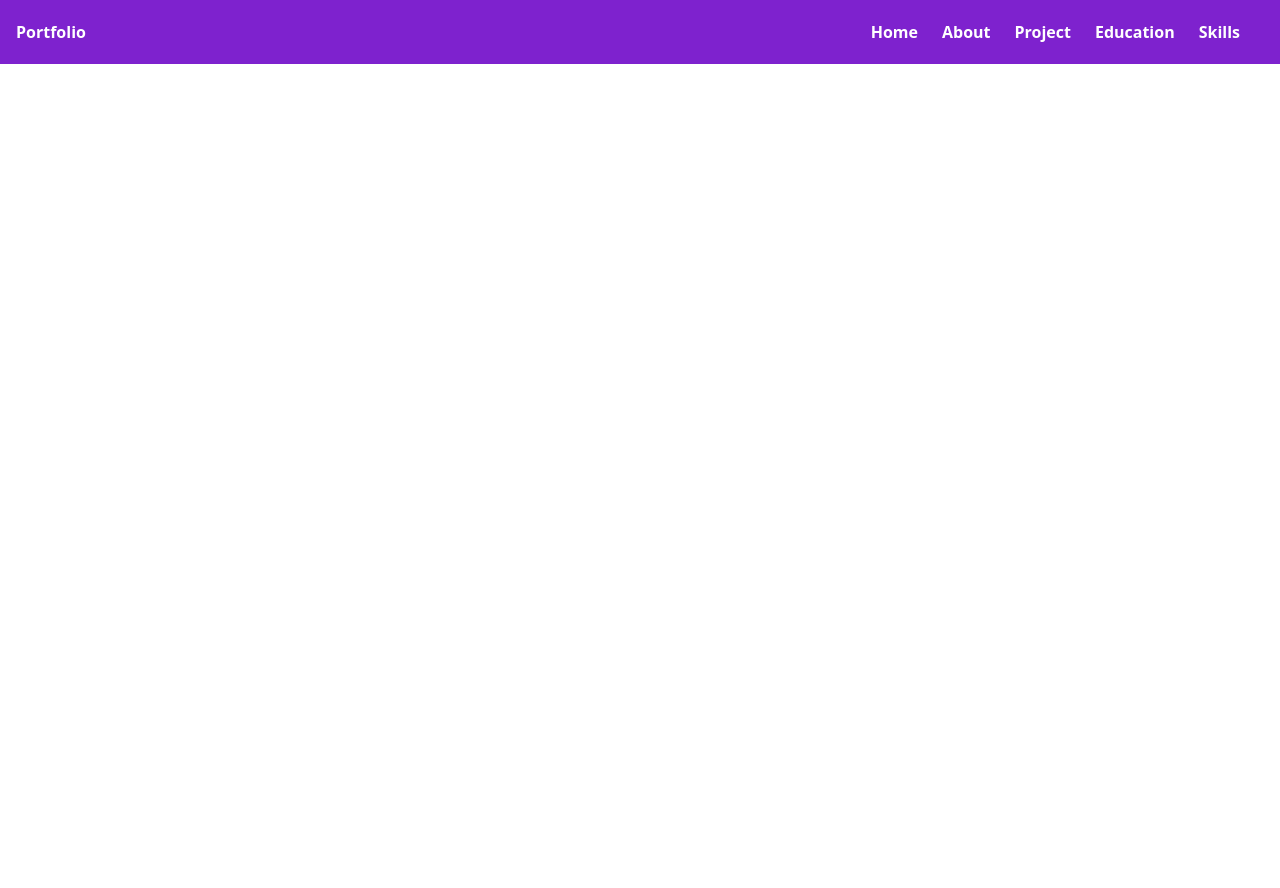
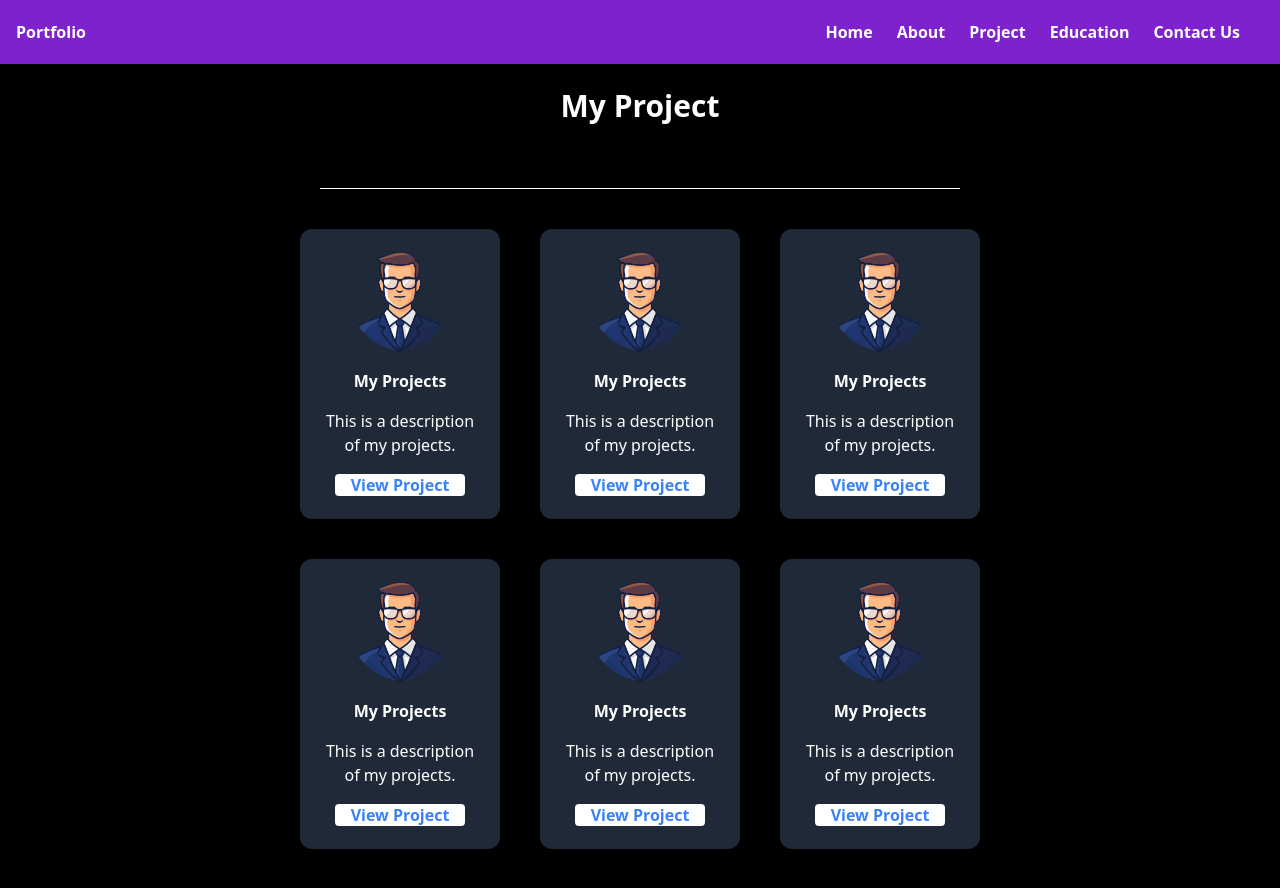
Before and after one commit to muh-younus/my-portfolio, a React (Create React App) app: page /proj in a window 1280 px wide. Before the commit the page ends 800 px from the top, so only its background shows below. Built offline with nearby package versions, Linux system fonts and the light colour scheme.

Commit message:
another commit

```diff
--- a/src/App.js
+++ b/src/App.js
@@ -4,6 +4,10 @@ import { BrowserRouter } from 'react-router-dom'
 import { Routes, Route } from 'react-router-dom'
 import Home from './components/Home'
 import About from './components/About'
+import Proj from './components/Proj'
+import Skill from './components/Skill'
+import Education from './components/Skill' // Assuming Education is also in Skill.js, adjust if needed
+
 
 function App() {
   return (
@@ -14,7 +18,9 @@ function App() {
         <Routes>
           <Route path="/" element={<Home />} />
           <Route path="/about" element={<About />} />
-
+          <Route path="/proj" element={<Proj />} />
+          <Route path="/skills" element={<Skill />} />
+          <Route path="/education" element={<Skill />} />
         </Routes>
 
       </>
--- a/src/components/About.js
+++ b/src/components/About.js
@@ -1,27 +1,65 @@
-import React from 'react'
-import img from '../images/image.webp' // Make sure to replace with the correct path to your image
+import React from "react";
+import img from "../images/image.webp"; // Make sure to replace with the correct path to your image
 
 function About() {
   return (
     <>
-    <div className="min-h-screen w-full bg-black fixed left-0  text-white flex justify-center overflow-hidden ">
-        <div className="flex justify-center items-center   bg-gray-800 overflow-hidden  gap-20 hidden w-[1000px]  sm:flex">
+      <div className="min-h-screen w-full fixed left-0  text-white bg-black flex justify-center overflow-hidden ">
+        <div className="flex justify-center items-center   overflow-hidden  gap-20 hidden w-[1000px]  sm:flex">
+          <div>
+            <img
+              src={img}
+              className=" w-[900px] h-[400px] rounded"
+              alt="profile"
+            />
+          </div>
+          <div className="">
+            <h1 className="text-4xl  font-bold space-y-8">About Me</h1>
 
-            <div>
-            <img src={img} className=' w-[900px] h-[400px] rounded' alt="profile"/>
+            <br />
+            <p className="mb-6">
+              Hi, I'm Muhammad Younus, a Frontend Developer.and I'm passionate
+              about building web applications. I love to work with the latest
+              technologies and frameworks to create dynamic and responsive web
+              applications.
+            </p>
+
+            <div className="space-y-4 mb-8">
+
+              <div className="flex items-center gap-2">
+                <label className="w-2/14" htmlFor="HtmlAndCss">
+                  Html & CSS
+                </label>
+                <div className="grow bg-gray-800 rounded-full h-2.5">
+                  <div className="bg-gradient-to-r from-green-400 to-blue-500 h-2.5 rounded-full transform transition-transform duration-300 hover:scale-105 w-10/12"></div>
+
                 </div>
-                <div>
-                     <h1>About Me</h1>
-                    <p>Hi, I'm Muhammad Younus, a Full Stack Developer.and I'm passionate about building web applications. I love to work with the latest technologies and frameworks to create dynamic and responsive web applications.</p>
+              </div>
+
+              <div className="flex items-center gap-4">
+                <label className="w-2/14" htmlFor="HtmlAndCss">
+                  JavaScript
+                </label>
+                <div className="grow bg-gray-800 rounded-full h-2.5">
+                  <div className="bg-gradient-to-r from-green-400 to-blue-500 h-2.5 rounded-full transform transition-transform duration-300 hover:scale-105 w-8/12"></div>
+
                 </div>
+              </div>
+              <div className="flex items-center gap-7">
+                <label className="w-2/14" htmlFor="HtmlAndCss">
+                  React JS
+                </label>
+                <div className="grow bg-gray-800 rounded-full h-2.5">
+                  <div className="bg-gradient-to-r from-green-400 to-blue-500 h-2.5 rounded-full transform transition-transform duration-300 hover:scale-105 w-7/12"></div>
 
-
-
+                </div>
+              </div>
             </div>
-    </div>
-
+          </div>
+        </div>
+      </div>
     </>
-  )
+  );
 }
 
-export default About
+export default About;
--- a/src/components/Home.js
+++ b/src/components/Home.js
@@ -1,13 +1,13 @@
 
 import React from 'react'
-import img from '../images/images.jpg'
+import img from '../images/image.webp';
  // Make sure to replace with the correct path to your image
 
 function Home() {
   return (
 
     <>
-    <div className=" bg-gray-800  items-center">
+    <div className=" bg-black  items-center">
         <div className="flex justify-center items-center min-h-screen gap-20 hidden sm:flex">
             <div>
                 <p className="text-white font-bold text-xl">Hello</p>
--- a/src/components/Navbar.js
+++ b/src/components/Navbar.js
@@ -15,13 +15,13 @@ function Navbar() {
           <Link to="/about">About</Link>
         </li>
         <li>
-          <Link to="/projects">Project</Link>
+          <Link to="/proj">Project</Link>
         </li>
         <li>
           <Link to="/education">Education</Link>
         </li>
         <li>
-          <Link to="/skills">Skills</Link>
+          <Link to="/skills">Contact Us</Link>
         </li>
       </ul>
 
--- /dev/null
+++ b/src/components/Proj.js
@@ -0,0 +1,103 @@
+import React from "react";
+import img from "../images/image.webp"; // Make sure to replace with the correct path to your image
+
+function Proj() {
+  return (
+    <>
+
+
+
+        <div className="bg-black text-white flex flex-col items-center justify-center space-y-10 pb-10 ">
+            <h1 className="text-center p-6 text-3xl font-bold"> My Project</h1>
+            <hr className="border-white w-1/2 mb-5" />
+
+            <div className=" flex  justify-center items-center  gap-10 overflow-y-hidden">
+
+
+        <div className="flex justify-center h-[290px] rounded-xl items-center p-6 w-[200px]  flex-col bg-gray-800 items-center transform transition-all hover:-translate-y-2 hover:shadow-lg">
+          <img
+            src={img}
+            alt="Project Placeholder"
+            className="w-full h-38 rounded-full mb-4"
+          />
+          <div className="text-center">
+            <h1 className="text-1xl font-bold mb-4">My Projects</h1>
+            <p className="mb-4">This is a description of my projects.</p>
+            <a href="#" className="text-blue-500 hover:bg-blue-500 hover:text-white rounded bg-white px-4 font-bold ">View Project</a>
+          </div>
+        </div>
+        <div className="flex justify-center h-[290px] rounded-xl items-center p-6 w-[200px]  flex-col bg-gray-800 items-center transform transition-all hover:-translate-y-2 hover:shadow-lg">
+          <img
+            src={img}
+            alt="Project Placeholder"
+            className="w-full h-38 rounded-full mb-4"
+          />
+          <div className="text-center">
+            <h1 className="text-1xl font-bold mb-4">My Projects</h1>
+            <p className="mb-4">This is a description of my projects.</p>
+            <a href="#" className="text-blue-500 hover:bg-blue-500 hover:text-white rounded bg-white px-4 font-bold ">View Project</a>
+          </div>
+        </div>
+        <div className="flex justify-center h-[290px] rounded-xl items-center p-6 w-[200px]  flex-col bg-gray-800 items-center transform transition-all hover:-translate-y-2 hover:shadow-lg">
+          <img
+            src={img}
+            alt="Project Placeholder"
+            className="w-full h-38 rounded-full mb-4"
+          />
+          <div className="text-center">
+            <h1 className="text-1xl font-bold mb-4">My Projects</h1>
+            <p className="mb-4">This is a description of my projects.</p>
+            <a href="#" className="text-blue-500 hover:bg-blue-500 hover:text-white rounded bg-white px-4 font-bold ">View Project</a>
+          </div>
+        </div>
+
+
+      </div>
+            <div className=" flex  justify-center items-center  gap-10 overflow-y-hidden">
+
+
+        <div className="flex justify-center h-[290px] rounded-xl items-center p-6 w-[200px]  flex-col bg-gray-800 items-center transform transition-all hover:-translate-y-2 hover:shadow-lg">
+          <img
+            src={img}
+            alt="Project Placeholder"
+            className="w-full h-38 rounded-full mb-4"
+          />
+          <div className="text-center">
+            <h1 className="text-1xl font-bold mb-4">My Projects</h1>
+            <p className="mb-4">This is a description of my projects.</p>
+            <a href="#" className="text-blue-500 hover:bg-blue-500 hover:text-white rounded bg-white px-4 font-bold ">View Project</a>
+          </div>
+        </div>
+        <div className="flex justify-center h-[290px] rounded-xl items-center p-6 w-[200px]  flex-col bg-gray-800 items-center transform transition-all hover:-translate-y-2 hover:shadow-lg">
+          <img
+            src={img}
+            alt="Project Placeholder"
+            className="w-full h-38 rounded-full mb-4"
+          />
+          <div className="text-center">
+            <h1 className="text-1xl font-bold mb-4">My Projects</h1>
+            <p className="mb-4">This is a description of my projects.</p>
+            <a href="#" className="text-blue-500 hover:bg-blue-500 hover:text-white rounded bg-white px-4 font-bold ">View Project</a>
+          </div>
+        </div>
+        <div className="flex justify-center h-[290px] rounded-xl items-center p-6 w-[200px]  flex-col bg-gray-800 items-center transform transition-all hover:-translate-y-2 hover:shadow-lg">
+          <img
+            src={img}
+            alt="Project Placeholder"
+            className="w-full h-38 rounded-full mb-4"
+          />
+          <div className="text-center">
+            <h1 className="text-1xl font-bold mb-4">My Projects</h1>
+            <p className="mb-4">This is a description of my projects.</p>
+            <a href="#" className="text-blue-500 hover:bg-blue-500 hover:text-white rounded bg-white px-4 font-bold ">View Project</a>
+          </div>
+        </div>
+
+
+      </div>
+      </div>
+    </>
+  );
+}
+
+export default Proj;
--- a/src/components/Skill.js
+++ b/src/components/Skill.js
@@ -2,9 +2,34 @@ import React from 'react'
 
 function Skill() {
   return (
-    <div>
+    <>
+    <section className="bg-black py-10">
+  <div className="max-w-4xl mx-auto px-4">
+    <h2 className="text-3xl font-bold text-center text-purple-800 mb-8">Education</h2>
 
+    <div className="space-y-6">
+
+      <div className="bg-white shadow-md rounded-lg p-6 border-l-4 border-purple-800">
+        <h3 className="text-xl font-semibold text-gray-800">Matric (Science)</h3>
+        <p className="text-gray-600">2018 - 2019</p>
+      </div>
+
+
+      <div className="bg-white shadow-md rounded-lg p-6 border-l-4 border-purple-800">
+        <h3 className="text-xl font-semibold text-gray-800">FSc (Computer Science)</h3>
+        <p className="text-gray-600">2019 - 2021</p>
+      </div>
+
+
+      <div className="bg-white shadow-md rounded-lg p-6 border-l-4 border-purple-800">
+        <h3 className="text-xl font-semibold text-gray-800">Bachelor in Software Engineering</h3>
+        <p className="text-gray-600">2021 - 2026</p>
+      </div>
     </div>
+  </div>
+</section>
+
+    </>
   )
 }
 
```
